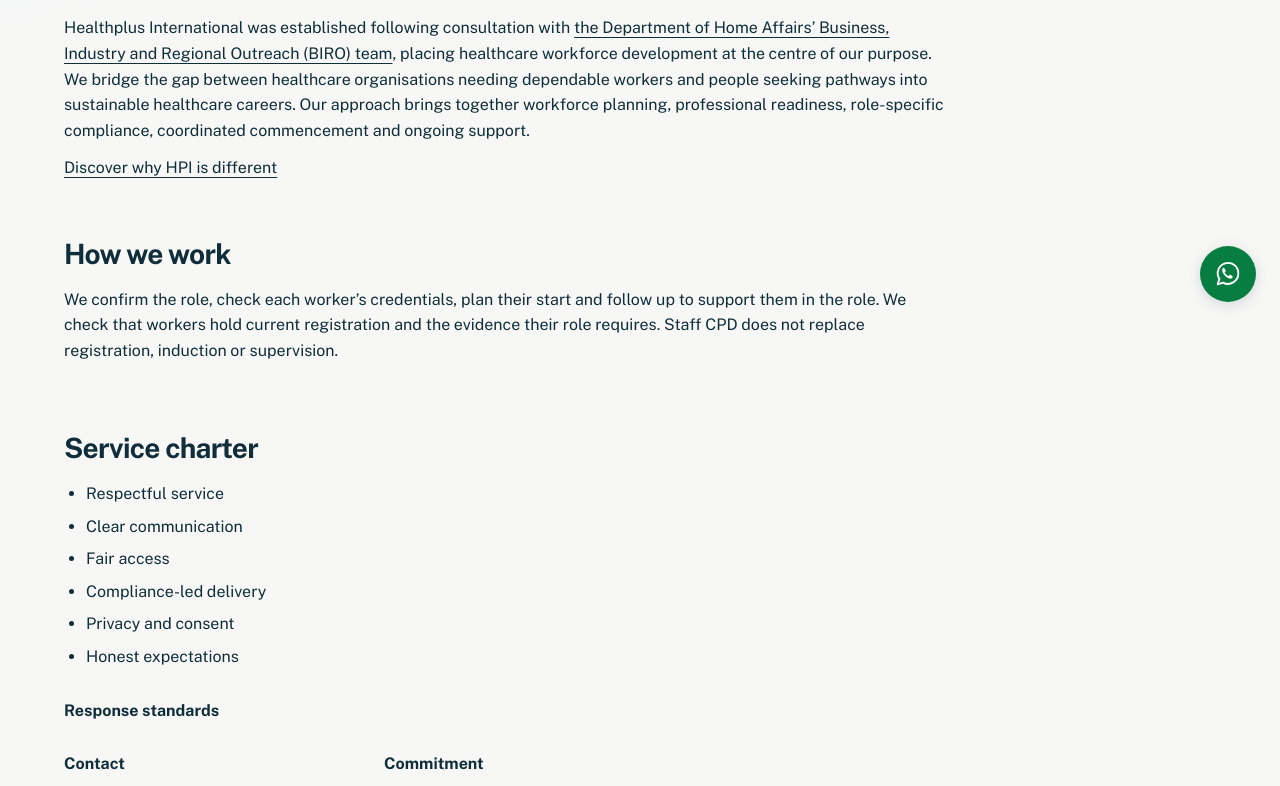
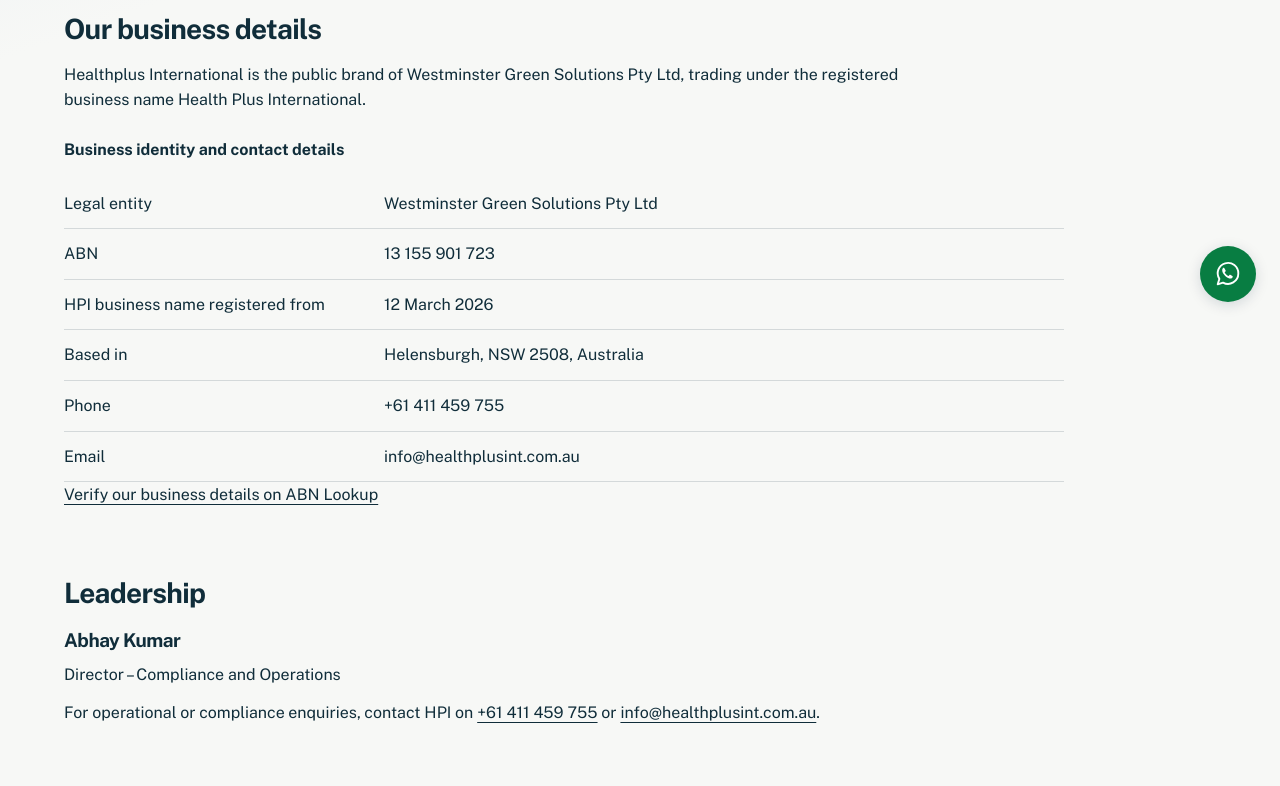
Before and after one commit to wgsaus-dotcom/Healthplus, a Next.js app: page /about in a window 1280 px wide. Shown: the part 474-1260 px from the top of the page. Built offline with nearby package versions, Linux system fonts and the light colour scheme.

Commit message:
Clarify HPI business identity, leadership and content freshness

```diff
--- a/app/PageSeo.tsx
+++ b/app/PageSeo.tsx
@@ -1,4 +1,5 @@
-import { seoPages, siteUrl } from "./seo-pages";
+import { seoPages, siteUrl, pageLastModified } from "./seo-pages";
+import { leadership } from "./business-profile";
 
 export default function PageSeo({ path }: { path: string }) {
   const page = seoPages[path];
@@ -8,8 +9,18 @@ export default function PageSeo({ path }: { path: string }) {
     "@id": `${url}#webpage`, url, name: page.title, description: page.description,
     inLanguage: "en-AU", publisher: { "@id": `${siteUrl}/#organization` }, isPartOf: { "@id": `${siteUrl}/#website` },
     about: { "@id": `${siteUrl}/#organization` },
+    ...(pageLastModified[path] ? { dateModified: pageLastModified[path] } : {}),
     ...(path !== "/" ? { breadcrumb: { "@id": `${url}#breadcrumb` } } : {}),
   }];
+  if (path === "/about") {
+    graph[0].mainEntity = { "@id": `${siteUrl}/#organization` };
+    graph[0].mentions = { "@id": leadership.id };
+    graph.push({
+      "@type": "Person", "@id": leadership.id,
+      name: leadership.name, jobTitle: leadership.jobTitle, url: leadership.id,
+      worksFor: { "@id": `${siteUrl}/#organization` },
+    });
+  }
   const agedCare = path === "/aged-care-workforce-nsw";
   const workforceService = agedCare || path === "/employers" || path === "/regional-nsw-healthcare-workforce";
   if (workforceService || path === "/ahpra-registration-support") {
--- a/app/about/about.css
+++ b/app/about/about.css
@@ -6,3 +6,4 @@
 .buy-nsw-link:hover { color:#b81237; }
 .buy-nsw-link:focus-visible { outline:2px solid #b81237; outline-offset:4px; border-radius:2px; }
 @media(max-width:600px) { .buy-nsw-registration { padding:20px; } .hpi-inner .buy-nsw-registration h2 { font-size:28px; } }
+.hpi-inner .about-updated { margin:0 0 24px; color:#52636b; font-size:14px; }
--- a/app/about/page.tsx
+++ b/app/about/page.tsx
@@ -1,6 +1,7 @@
 import "./about.css";
 import PageSeo from "../PageSeo";
-import { pageMetadata } from "../seo-pages";
+import { pageMetadata, pageLastModified } from "../seo-pages";
+import { businessRegistration, leadership } from "../business-profile";
 import { PageIntro } from "../InnerPage";
 import { responseStandards } from "../simplified-content";
 
@@ -9,7 +10,27 @@ export const metadata = pageMetadata("/about");
 export default function AboutPage() {
   return <main className="hpi-inner"><PageSeo path="/about" />
     <PageIntro title="About HPI" />
+    <p className="about-updated">Last updated <time dateTime={pageLastModified["/about"]}>16 November 2026</time></p>
     <section className="inner-block"><h2>Who we are</h2><p>Healthplus International is a healthcare workforce development business in Helensburgh, NSW. We recruit, employ and place healthcare workers.</p></section>
+    <section className="inner-block" id="business-details" aria-labelledby="business-details-heading">
+      <h2 id="business-details-heading">Our business details</h2>
+      <p>Healthplus International is the public brand of {businessRegistration.legalName}, trading under the registered business name {businessRegistration.businessName}.</p>
+      <div className="inner-table-wrap"><table><caption>Business identity and contact details</caption><tbody>
+        <tr><th scope="row">Legal entity</th><td>{businessRegistration.legalName}</td></tr>
+        <tr><th scope="row">ABN</th><td>{businessRegistration.abn}</td></tr>
+        <tr><th scope="row">HPI business name registered from</th><td><time dateTime={businessRegistration.registeredFrom}>{businessRegistration.registeredFromLabel}</time></td></tr>
+        <tr><th scope="row">Based in</th><td>Helensburgh, NSW 2508, Australia</td></tr>
+        <tr><th scope="row">Phone</th><td><a href="tel:+61411459755">+61 411 459 755</a></td></tr>
+        <tr><th scope="row">Email</th><td><a href="mailto:info@healthplusint.com.au">info@healthplusint.com.au</a></td></tr>
+      </tbody></table></div>
+      <p><a className="inner-link" href={businessRegistration.source} target="_blank" rel="noopener noreferrer">Verify our business details on ABN Lookup</a></p>
+    </section>
+    <section className="inner-block" id="abhay-kumar" aria-labelledby="leadership-heading">
+      <h2 id="leadership-heading">Leadership</h2>
+      <h3>{leadership.name}</h3>
+      <p>{leadership.jobTitle}</p>
+      <p>For operational or compliance enquiries, contact HPI on <a href="tel:+61411459755">+61 411 459 755</a> or <a href="mailto:info@healthplusint.com.au">info@healthplusint.com.au</a>.</p>
+    </section>
     <section className="inner-block"><h2>We are the bridge</h2><p>Healthplus International was established following consultation with <a href="https://immi.homeaffairs.gov.au/visas/employing-and-sponsoring-someone/business-industry-and-regional-outreach" target="_blank" rel="noopener noreferrer" className="inner-link">the Department of Home Affairs’ Business, Industry and Regional Outreach (BIRO) team</a>, placing healthcare workforce development at the centre of our purpose. We bridge the gap between healthcare organisations needing dependable workers and people seeking pathways into sustainable healthcare careers. Our approach brings together workforce planning, professional readiness, role-specific compliance, coordinated commencement and ongoing support.</p><a className="inner-link" href="/why-hpi">Discover why HPI is different</a></section>
     <section className="inner-block" id="how-we-work"><h2>How we work</h2><p>We confirm the role, check each worker’s credentials, plan their start and follow up to support them in the role. We check that workers hold current registration and the evidence their role requires. Staff CPD does not replace registration, induction or supervision.</p></section>
     <section className="inner-block" id="charter"><h2>Service charter</h2><ul>{["Respectful service", "Clear communication", "Fair access", "Compliance-led delivery", "Privacy and consent", "Honest expectations"].map(item=><li key={item}>{item}</li>)}</ul>
--- /dev/null
+++ b/app/business-profile.ts
@@ -0,0 +1,16 @@
+// Public leadership title approved by HPI; business-name date verified in ABN Lookup.
+// The business-name registration date is not the company's incorporation date.
+export const leadership = {
+  name: "Abhay Kumar",
+  jobTitle: "Director – Compliance and Operations",
+  id: "https://healthplusint.com.au/about#abhay-kumar",
+};
+
+export const businessRegistration = {
+  legalName: "Westminster Green Solutions Pty Ltd",
+  abn: "13 155 901 723",
+  businessName: "Health Plus International",
+  registeredFrom: "2026-03-12",
+  registeredFromLabel: "12 March 2026",
+  source: "https://abr.business.gov.au/ABN/View?abn=13155901723",
+};
--- a/app/layout.tsx
+++ b/app/layout.tsx
@@ -2,6 +2,7 @@ import type { Metadata } from "next";
 import { preload } from "react-dom";
 import "./globals.css";
 import { SiteHeader, SiteFooter, ClosingPanel } from "./SiteChrome";
+import { businessRegistration } from "./business-profile";
 
 const siteUrl = "https://healthplusint.com.au";
 
@@ -65,7 +66,7 @@ const structuredData = {
       "@id": `${siteUrl}/#organization`,
       name: "Healthplus International",
       alternateName: ["Healthplus", "Health Plus International"],
-      legalName: "Westminster Green Solutions Pty Ltd",
+      legalName: businessRegistration.legalName,
       url: siteUrl,
       logo: `${siteUrl}/assets/logo-healthplus-transparent.webp`,
       image: `${siteUrl}/assets/hero-hpi-care.webp`,
@@ -75,7 +76,7 @@ const structuredData = {
       identifier: {
         "@type": "PropertyValue",
         propertyID: "ABN",
-        value: "13 155 901 723",
+        value: businessRegistration.abn,
       },
       email: "info@healthplusint.com.au",
       telephone: "+61 411 459 755",
@@ -91,6 +92,7 @@ const structuredData = {
         "@type": "PostalAddress",
         addressLocality: "Helensburgh",
         addressRegion: "NSW",
+        postalCode: "2508",
         addressCountry: "AU",
       },
       areaServed: [
--- a/app/seo-pages.ts
+++ b/app/seo-pages.ts
@@ -69,7 +69,7 @@ export const pageLastModified: Record<string, string> = {
   "/employers": "2026-11-16",
   "/work-with-us": "2026-11-13",
   "/roles": "2026-11-13",
-  "/about": "2026-11-13",
+  "/about": "2026-11-16",
   "/why-hpi": "2026-11-13",
   "/faq": "2026-11-13",
   "/ahpra-registration-support": "2026-11-13",
```
Also changed, not shown: public/llms-full.txt, public/llms.txt.
